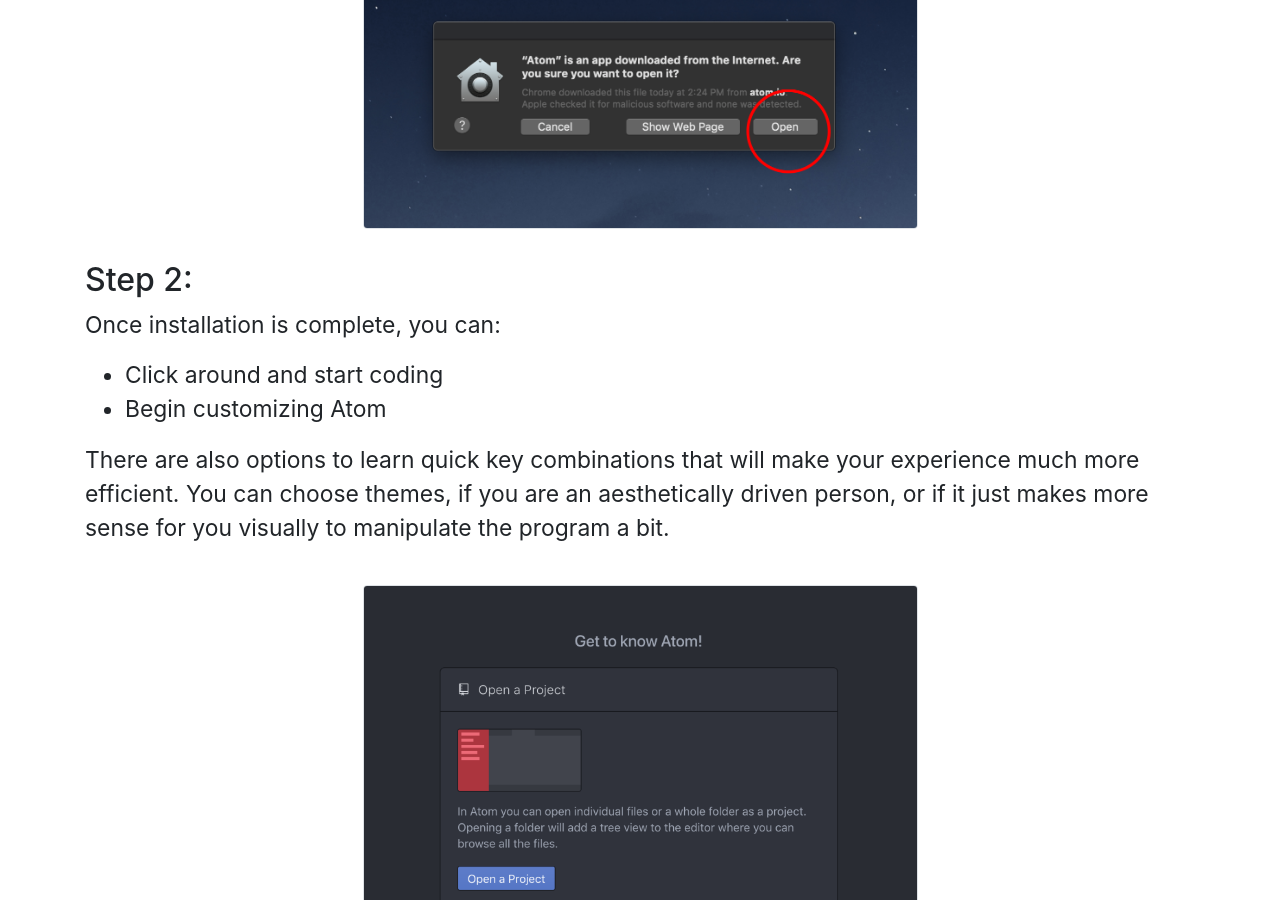
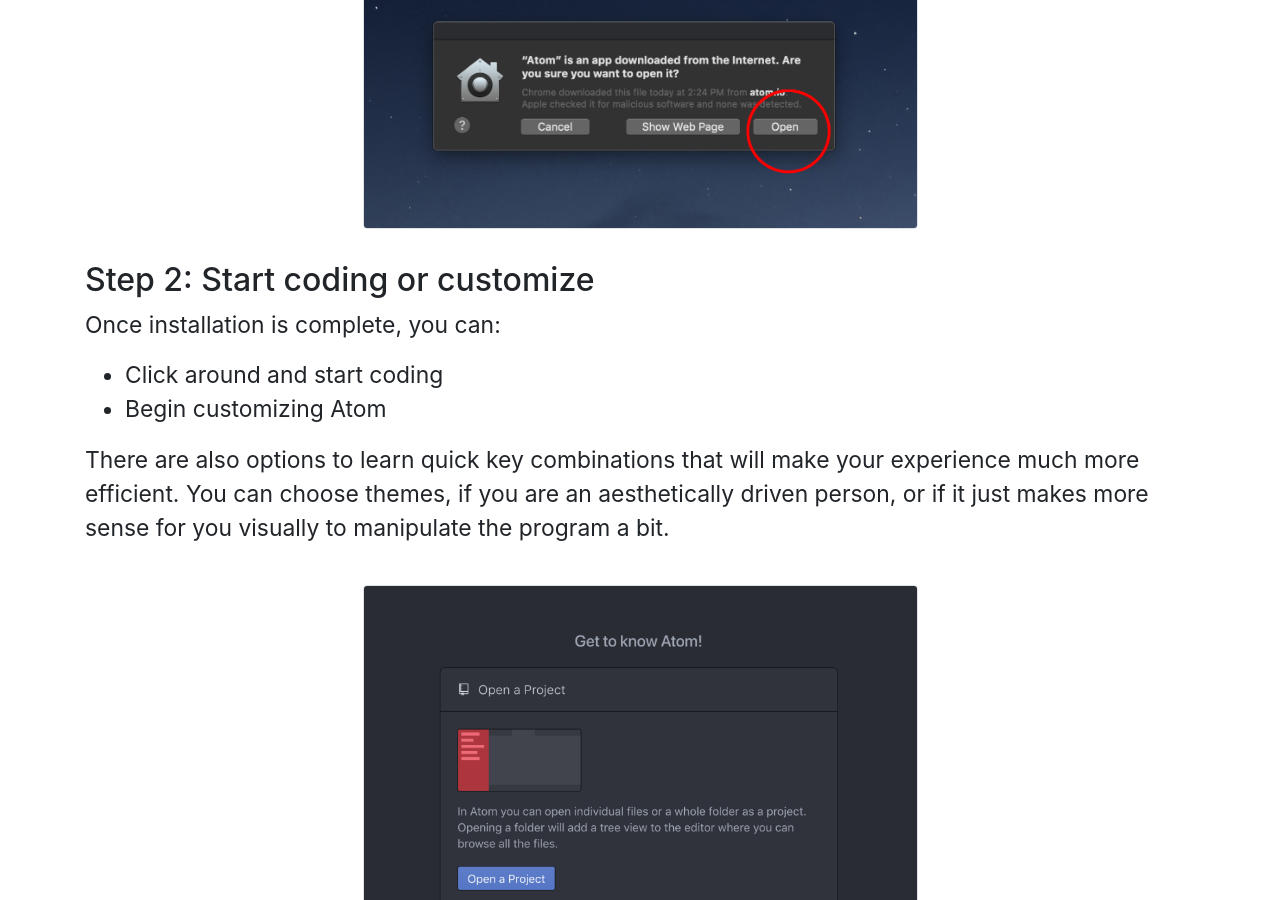
Before and after one commit to lib-static/howto, a Jekyll site: the page built from howtos/installatom.md, in a window 1280 px wide and 900 px high, scrolled down 1869 px. Built offline with Jekyll 4.4.1, drawn with Linux system fonts in a browser that asks for light colours.

```diff
--- a/howtos/installatom.md
+++ b/howtos/installatom.md
@@ -25,7 +25,7 @@ So let's give Atom another shot! It fulfills all of the needs of a text editor,
 
 {% include bootstrap/figure.md img="/atom/download.permission.png" caption="" alt="screen shot of permission request" class="w-50" %}
 
-## Step 2:
+## Step 2: Start coding or customize
 
 Once installation is complete, you can:
 - Click around and start coding
```
